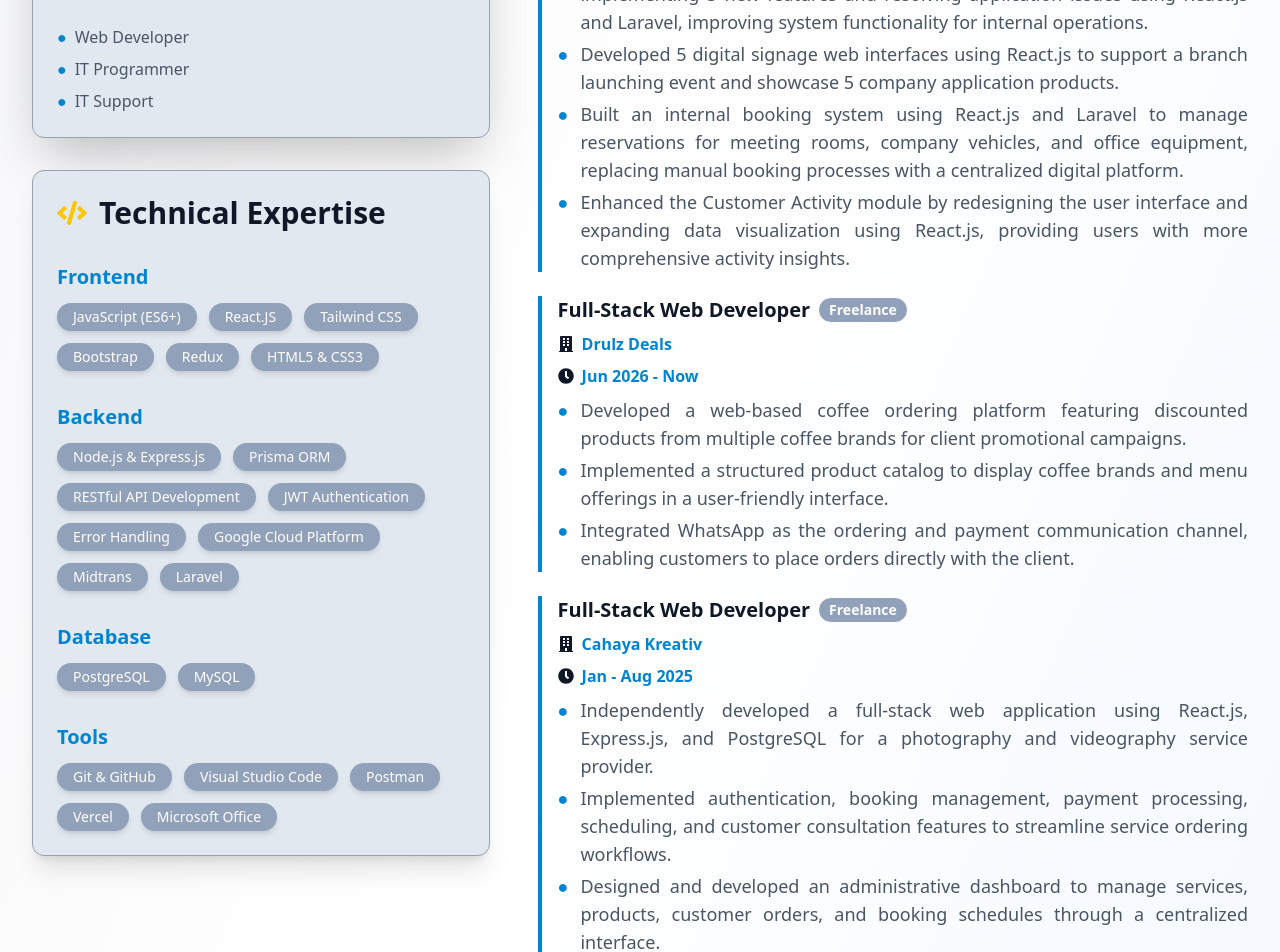
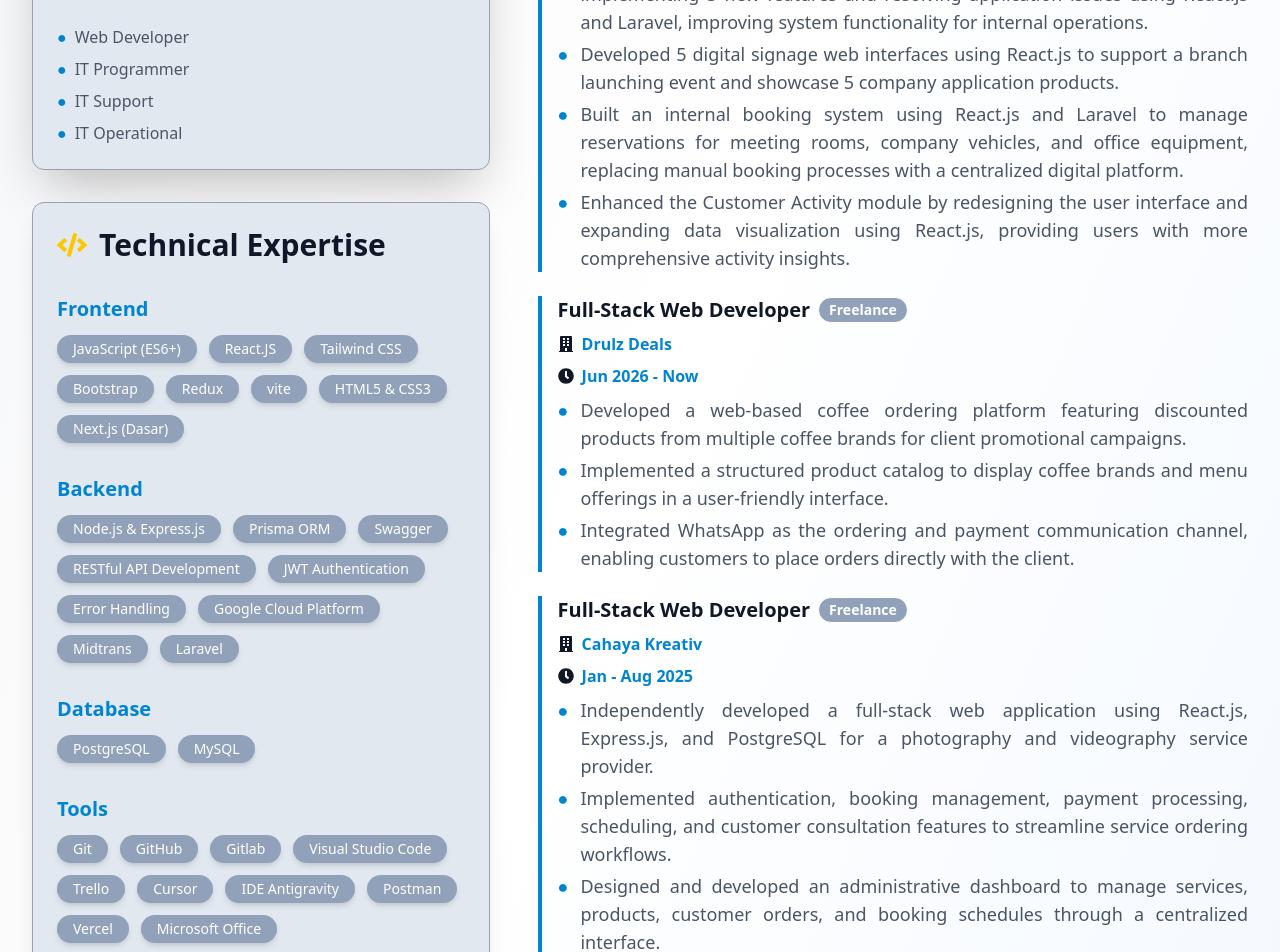
Before and after one commit to Bagusdpa4/Portofolio, a React (Vite) app: page /about-me in a window 1280 px wide. Shown: the part 1060-2012 px from the top of the page. Built offline with nearby package versions, Linux system fonts and the light colour scheme.

Commit message:
Tech Stack

```diff
--- a/src/assets/components/portofolio/TechStackContent.jsx
+++ b/src/assets/components/portofolio/TechStackContent.jsx
@@ -35,7 +35,7 @@ import {
 } from "react-icons/si";
 import { TbBrandPrisma, TbApi, TbBrandOffice } from "react-icons/tb";
 import { BiLogoVisualStudio, BiLogoGoogleCloud } from "react-icons/bi";
-import { RiClaudeFill } from "react-icons/ri";
+import { RiClaudeFill, RiNextjsFill } from "react-icons/ri";
 
 const skillsData = [
   // Frontend
@@ -43,6 +43,7 @@ const skillsData = [
   { name: "CSS", icon: FaCss3Alt, color: "text-blue-500" },
   { name: "JavaScript", icon: FaJs, color: "text-yellow-400" },
   { name: "ReactJS", icon: FaReact, color: "text-cyan-400" },
+  { name: "Nextjs (Dasar)", icon: RiNextjsFill, color: "text-black" },
   { name: "Redux", icon: SiRedux, color: "text-purple-600" },
   { name: "Tailwind CSS", icon: SiTailwindcss, color: "text-cyan-400" },
   { name: "Bootstrap", icon: FaBootstrap, color: "text-purple-700" },
@@ -93,7 +94,7 @@ const SkillItem = ({
 }) => (
   <div
     key={skill}
-    className={`${isHiddenOnMobile ? "hidden lg:flex" : "flex"} aspect-square w-full flex-col items-center justify-center rounded-lg border border-gray-700/50 bg-slate-300/70 p-2 text-center transition duration-300 hover:scale-110 hover:border-sky-600 hover:shadow-lg hover:shadow-indigo-500/20 dark:bg-gray-900/50 dark:hover:border-cyan-400 sm:p-4`}
+    className={`${isHiddenOnMobile ? "hidden lg:flex" : "flex"} aspect-square w-full flex-col items-center justify-center rounded-lg border border-gray-700/50 bg-slate-300/70 p-2 text-center transition duration-300 hover:scale-105 hover:border-sky-600 hover:shadow-lg hover:shadow-indigo-500/20 dark:bg-gray-900/40 dark:hover:border-cyan-400 sm:p-4`}
   >
     <Icon
       className={`mb-2 h-7 w-7 shrink-0 sm:h-10 sm:w-10 ${color || ""}`}
--- a/src/pages/profile/AboutMe.jsx
+++ b/src/pages/profile/AboutMe.jsx
@@ -33,7 +33,12 @@ const hobbies = [
   "Listening to Music",
 ];
 
-const interest = ["Web Developer", "IT Programmer", "IT Support"];
+const interest = [
+  "Web Developer",
+  "IT Programmer",
+  "IT Support",
+  "IT Operational",
+];
 
 const categorizedSkills = {
   Frontend: [
@@ -42,12 +47,14 @@ const categorizedSkills = {
     "Tailwind CSS",
     "Bootstrap",
     "Redux",
+    "vite",
     "HTML5 & CSS3",
-    // "Next.js (Dasar)",
+    "Next.js (Dasar)",
   ],
   Backend: [
     "Node.js & Express.js",
     "Prisma ORM",
+    "Swagger",
     "RESTful API Development",
     "JWT Authentication",
     "Error Handling",
@@ -57,12 +64,18 @@ const categorizedSkills = {
   ],
   Database: ["PostgreSQL", "MySQL"],
   Tools: [
-    "Git & GitHub",
+    "Git",
+    "GitHub",
+    "Gitlab",
     "Visual Studio Code",
+    "Trello",
+    "Cursor",
+    "IDE Antigravity",
     "Postman",
     "Vercel",
     "Microsoft Office",
   ],
+  AI: ["Claude AI", "Gemini AI", "Chat GPT", "  Deepseek", "Github Copilot"],
 };
 
 const myExperiences = [
```
